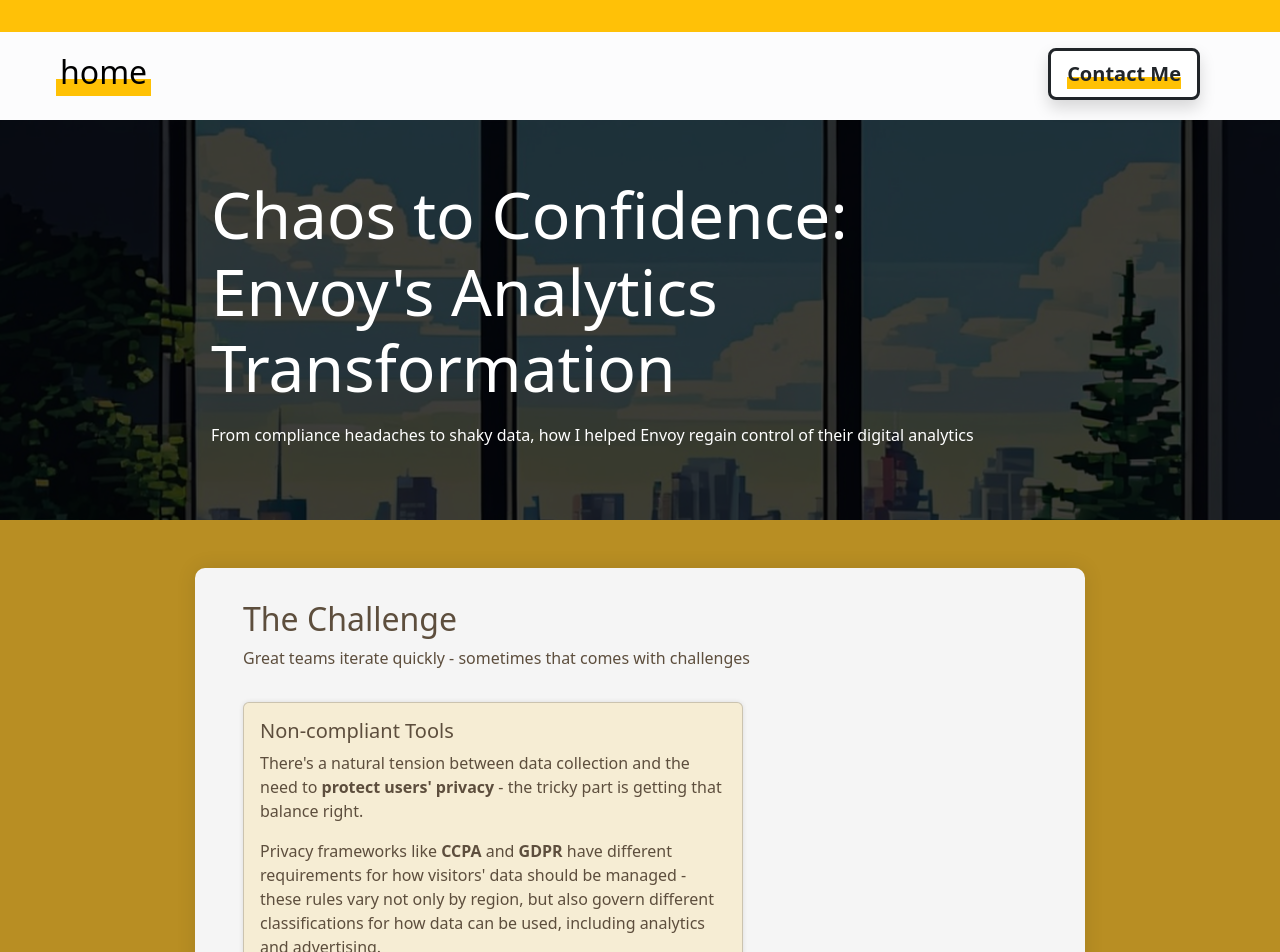
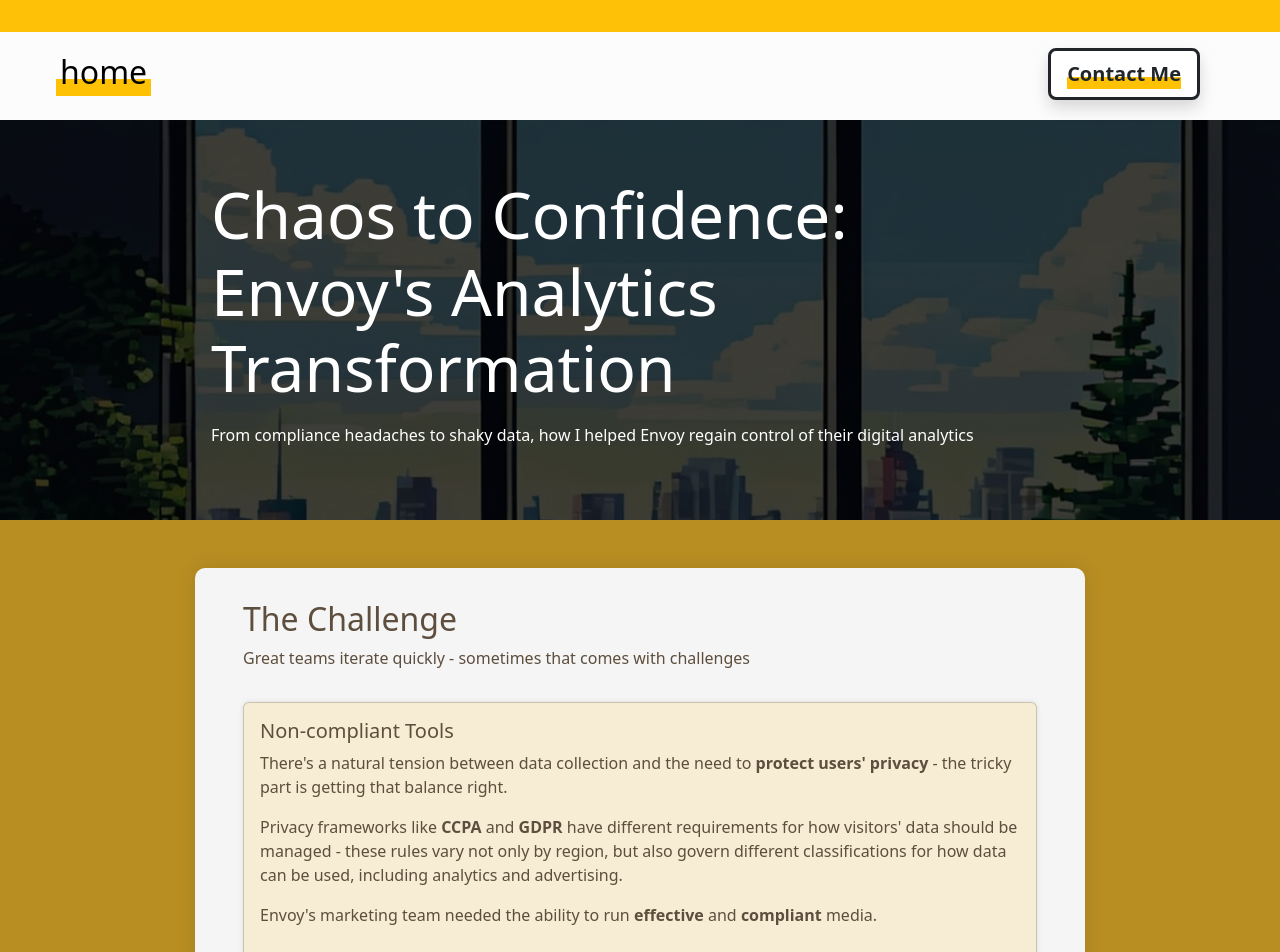
Before and after one commit to max-shpungin/portfolio-site, a React (Vite) app: page /case-study-envoy in a window 1280 px wide. Shown: the top 952 px of the page. Built offline with nearby package versions, Linux system fonts and the light colour scheme.

Commit message:
removed max width on cards

```diff
--- a/src/modules/FeaturedWork/FeaturedWork.css
+++ b/src/modules/FeaturedWork/FeaturedWork.css
@@ -2,13 +2,3 @@
     background-color: rgb(0, 8, 38);
     color: white;
 }
-
-.card {
-    max-width: 500px;
-}
-
-@media (max-width: 750px){
-    .card {
-        max-width: none;
-    }
-}
```
